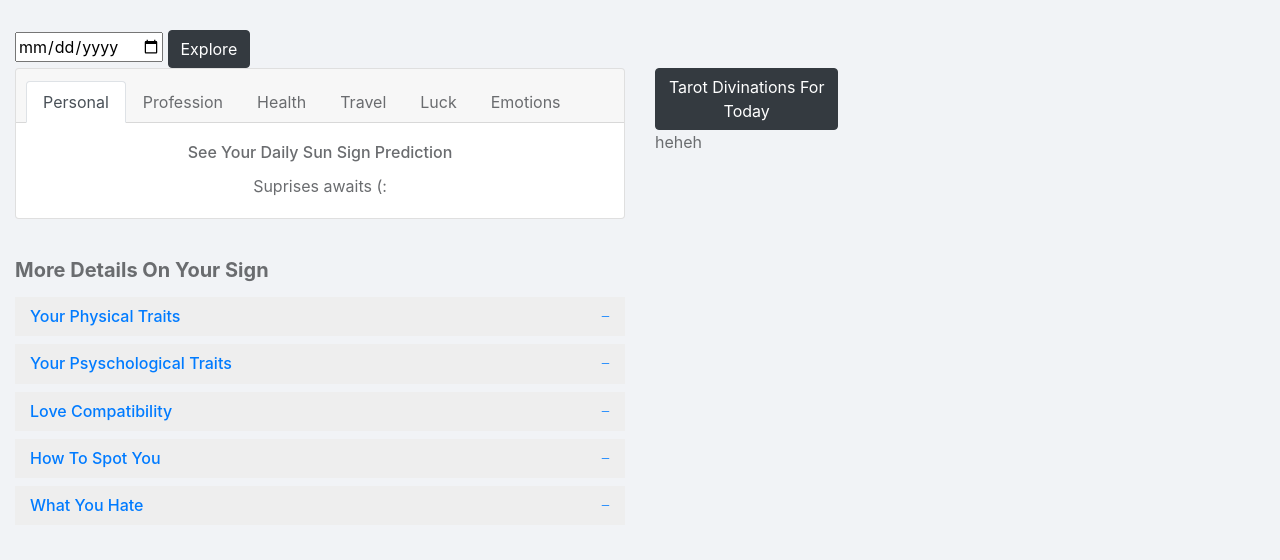
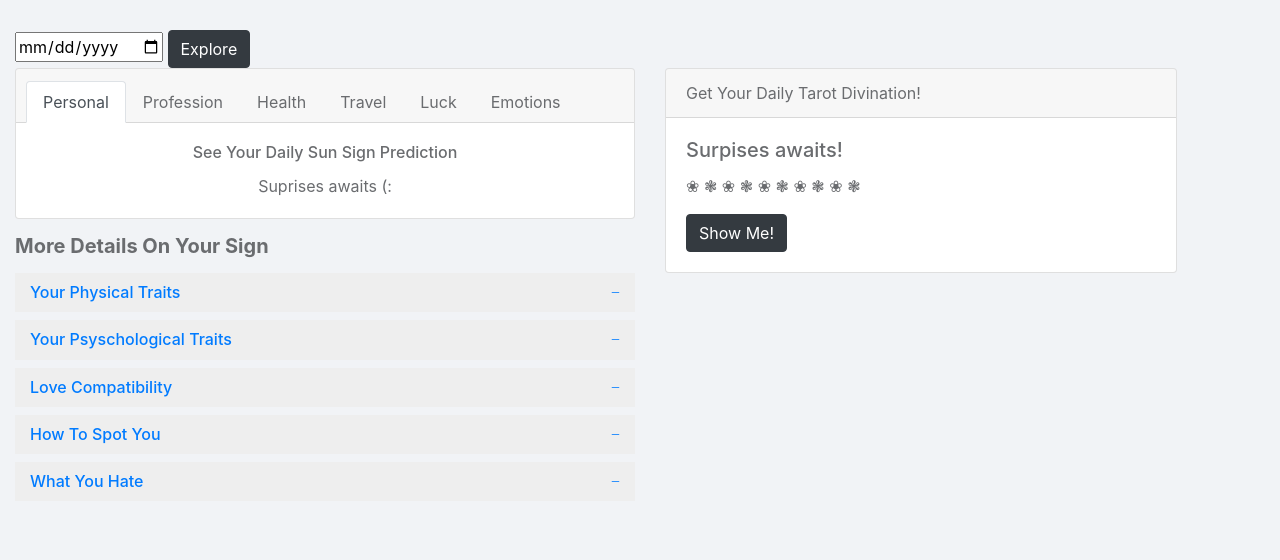
Before and after one commit to paulinavita/dailyastroforyou, a plain HTML site: page client/index.html in a window 1280 px wide. Drawn offline with nearby package versions, Linux system fonts and the light colour scheme.

Commit message:
finished tarot without picture!

```diff
--- a/client/index.html
+++ b/client/index.html
@@ -184,13 +184,21 @@
                                       </div>
                             </div>
                           </div>
-                    <div id="kanan" class="col-4 col-sm-2">
+                    <div id="kanan" class="col-12 col-sm-5">
 
                         <div id="random-tarot">
-                            <button onclick="generateDailyTarot()" type="button" class="btn btn-dark">Tarot Divinations For Today</button>
+                            <div class="card">
+                                <div class="card-header">
+                                  Get Your Daily Tarot Divination!
+                                </div>
+                                <div class="card-body">
+                                  <h5 id="nama-kartu" class="card-title">Surpises awaits!</h5>
+                                  <p id="deskripsi-kartup" class="card-text">❀ ❃ ❀ ❃ ❀ ❃ ❀ ❃ ❀ ❃</p>
+                                  <p id="deskripsi-karturev" class="card-text"></p>
+                                  <button onclick="generateDailyTarot()" type="button" class="btn btn-dark">Show Me!</button>
+                                </div>
+                              </div>
 
-                            <p>heheh</p>
-                            <p id="hehe"></p>
                         </div>
                     </div>
                 </div>
--- a/client/script.js
+++ b/client/script.js
@@ -79,9 +79,10 @@ function generateDailyTarot() {
     method : 'GET'
   })
   .done((data) => {
-    $('#hehe').append(data.name)
-    $('#hehe').append(data.meaning_up)
-    $('#hehe').append(data.meaning_rev)
+    console.log(data)
+    $('#nama-kartu').html(`${data.card.name}`)
+    $('#deskripsi-kartu-up').html(data.card.meaning_up)
+    $('#deskripsi-kartu-rev').html(data.card.meaning_rev)
 
   })
   .fail((err) =>{
@@ -94,7 +95,3 @@ $(document).ready(function () {
 
 
 })
-
-// $('#video').html(`
-// <iframe width="560" height="315" src="https://www.youtube.com/embed/${response.items[0].id.videoId}?autoplay=1"></iframe>`
-// )
--- a/client/style.css
+++ b/client/style.css
@@ -4,8 +4,8 @@ body {
     margin-top: 30px;
   }
 
-  .container {
-    max-width: 960px;
+  .container-fluid {
+    width: 1300px !important;
   }
 
   .panel-default>.panel-heading {
@@ -57,7 +57,7 @@ body {
   }
 
   .accordion-option {
-    width: 100%;
+    width: 50%;
     float: left;
     clear: both;
     margin: 15px 0;
```
Also changed, not shown: server/controller/AstroController.js (+24 -9 lines).
